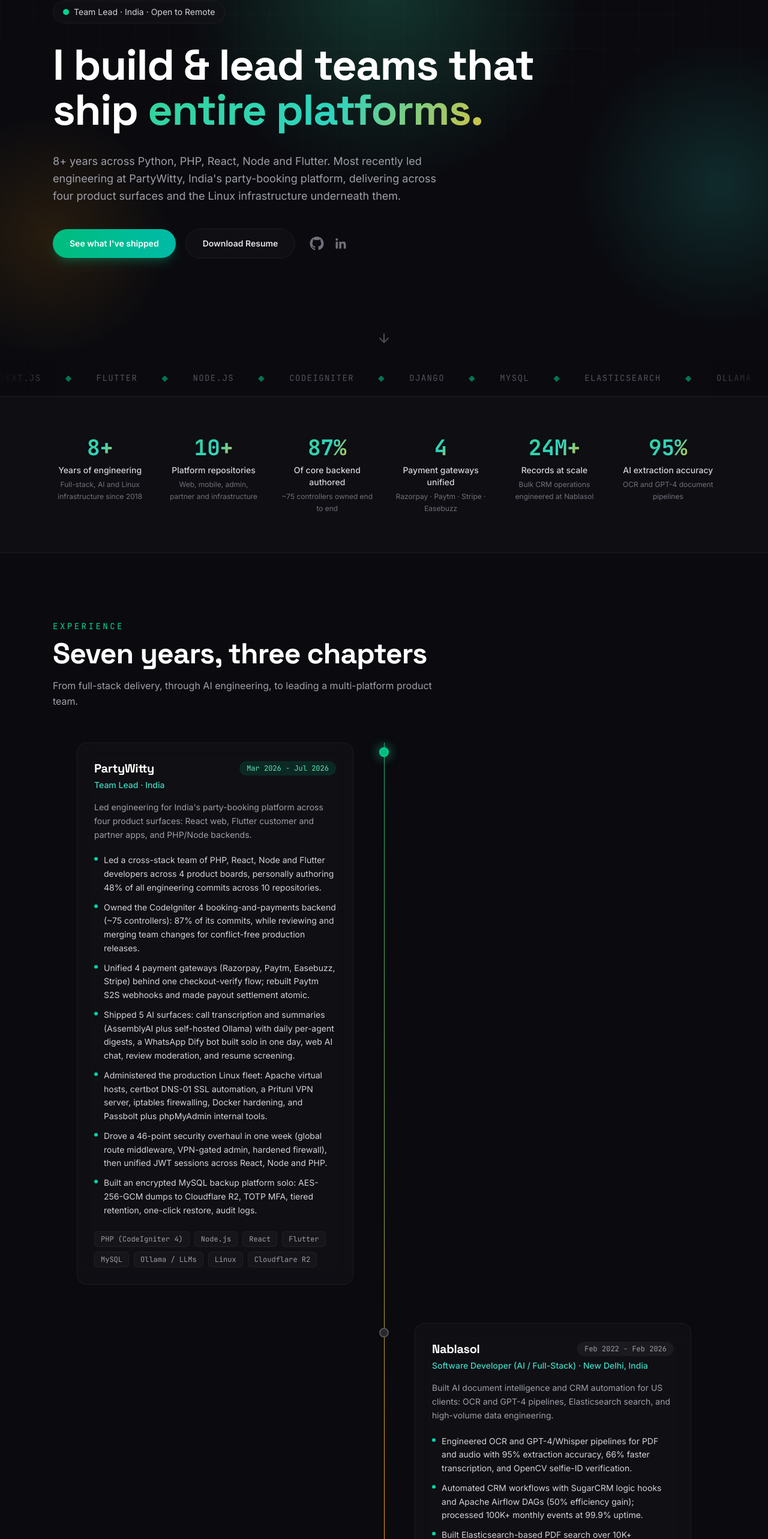
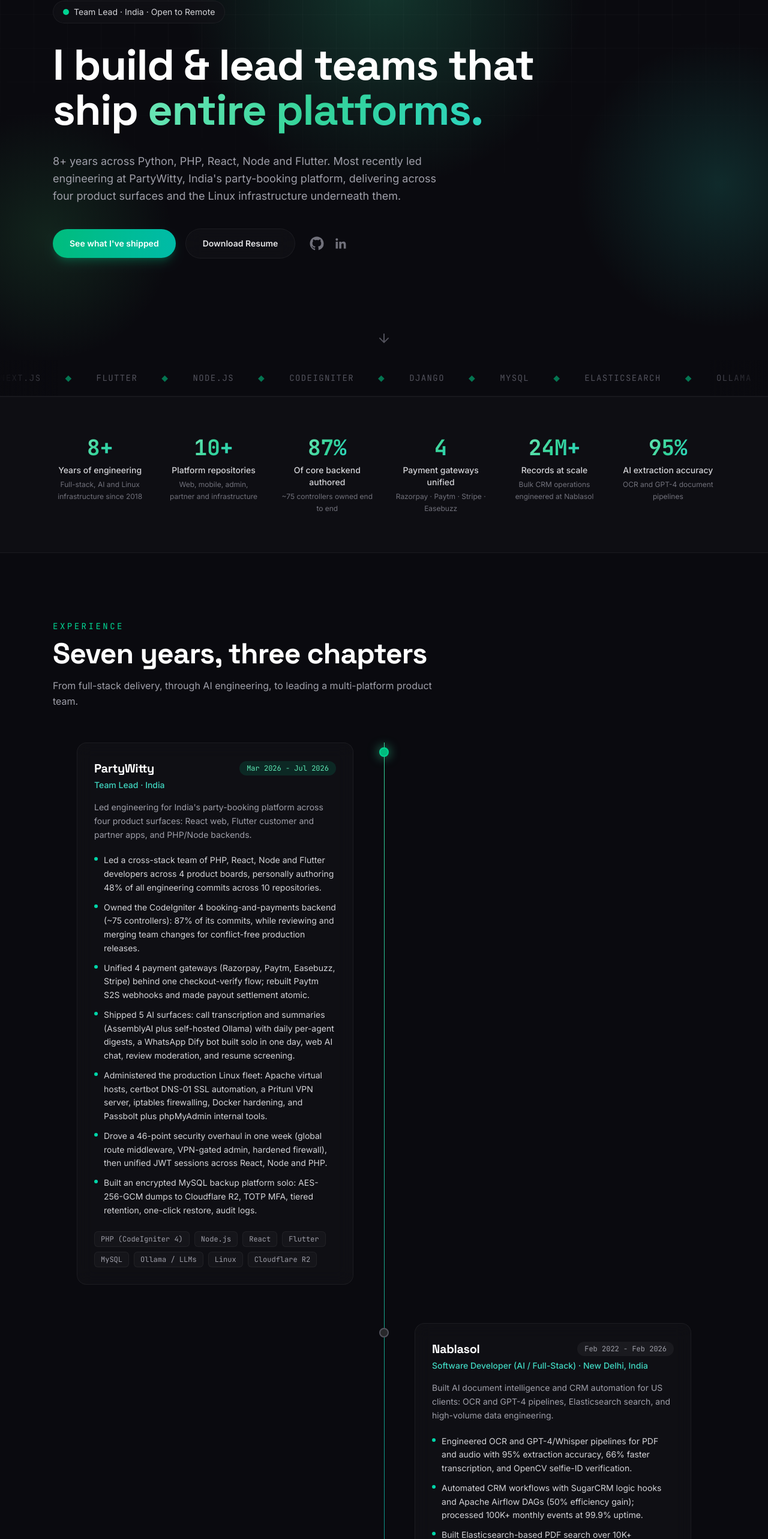
Before and after one commit to bharatcj/bharat-cj-portfolio, a Next.js app: page / in a window 1280 px wide. Shown: the part 200-2766 px from the top of the page at 60% size. Built offline with nearby package versions, Linux system fonts and the light colour scheme.

Commit message:
Pure green palette, remove gold tones, redesigned resume PDF

```diff
--- a/app/globals.css
+++ b/app/globals.css
@@ -13,7 +13,7 @@
   --foreground: #e4e4e7;
   --accent-emerald: #34d399;
   --accent-teal: #2dd4bf;
-  --accent-amber: #f59e0b;
+  --accent-green: #4ade80;
 }
 
 html {
@@ -51,7 +51,7 @@ body {
 
 /* ---------- text ---------- */
 .gradient-text {
-  background: linear-gradient(120deg, #34d399 0%, #2dd4bf 55%, #fbbf24 110%);
+  background: linear-gradient(120deg, #6ee7b7 0%, #34d399 50%, #2dd4bf 100%);
   -webkit-background-clip: text;
   background-clip: text;
   color: transparent;
@@ -82,8 +82,8 @@ body {
 .glow-teal {
   background: radial-gradient(closest-side, rgba(45, 212, 191, 0.16), transparent);
 }
-.glow-amber {
-  background: radial-gradient(closest-side, rgba(245, 158, 11, 0.12), transparent);
+.glow-green {
+  background: radial-gradient(closest-side, rgba(74, 222, 128, 0.12), transparent);
 }
 
 /* ---------- marquee ---------- */
@@ -102,7 +102,7 @@ body {
 
 /* ---------- timeline ---------- */
 .timeline-line {
-  background: linear-gradient(to bottom, #10b981, #f59e0b 60%, transparent);
+  background: linear-gradient(to bottom, #34d399, #0d9488 60%, transparent);
 }
 
 /* ---------- scrollbar ---------- */
--- a/app/opengraph-image.tsx
+++ b/app/opengraph-image.tsx
@@ -61,11 +61,11 @@ export default function OgImage() {
             color: "#a1a1aa",
           }}
         >
-          <span style={{ color: "#fbbf24" }}>8+ years of engineering</span>
+          <span style={{ color: "#6ee7b7" }}>8+ years of engineering</span>
           <span>·</span>
           <span style={{ color: "#34d399" }}>87% of core backend</span>
           <span>·</span>
-          <span style={{ color: "#fbbf24" }}>5 AI surfaces</span>
+          <span style={{ color: "#2dd4bf" }}>5 AI surfaces</span>
         </div>
       </div>
     ),
--- a/components/Hero.tsx
+++ b/components/Hero.tsx
@@ -13,7 +13,7 @@ export default function Hero() {
       <div className="bg-grid absolute inset-0" />
       <div className="glow-emerald absolute -top-40 left-1/2 h-[42rem] w-[42rem] -translate-x-1/2 rounded-full" />
       <div className="glow-teal absolute top-1/3 -right-40 h-[30rem] w-[30rem] rounded-full" />
-      <div className="glow-amber absolute bottom-0 -left-32 h-[26rem] w-[26rem] rounded-full" />
+      <div className="glow-green absolute bottom-0 -left-32 h-[26rem] w-[26rem] rounded-full" />
 
       <div className="relative mx-auto w-full max-w-6xl px-6 pt-28 pb-20">
         <motion.div
--- a/components/ProjectsGrid.tsx
+++ b/components/ProjectsGrid.tsx
@@ -5,13 +5,13 @@ import { Stagger, StaggerItem } from "./motion";
 const accentGlow: Record<Project["accent"], string> = {
   emerald: "from-emerald-500/20 to-transparent",
   teal: "from-teal-500/20 to-transparent",
-  amber: "from-amber-500/20 to-transparent",
+  green: "from-green-400/20 to-transparent",
 };
 
 const accentText: Record<Project["accent"], string> = {
   emerald: "text-emerald-300",
   teal: "text-teal-300",
-  amber: "text-amber-300",
+  green: "text-green-300",
 };
 
 export default function ProjectsGrid() {
--- a/data/projects.ts
+++ b/data/projects.ts
@@ -3,7 +3,7 @@ export type Project = {
   tagline: string;
   description: string;
   tech: string[];
-  accent: "emerald" | "teal" | "amber";
+  accent: "emerald" | "teal" | "green";
   link?: string;
 };
 
@@ -22,7 +22,7 @@ export const projects: Project[] = [
     description:
       "Single payment flow spanning Razorpay, Paytm, Stripe and Easebuzz with wallet co-funding, coupon engine, reward issuance and S2S webhook firewalling, engineered so gateway callbacks bypass the strict API firewall without weakening it.",
     tech: ["Razorpay", "Paytm", "Stripe", "Easebuzz", "MySQL"],
-    accent: "amber",
+    accent: "green",
   },
   {
     name: "Encrypted DB Backup System",
@@ -54,6 +54,6 @@ export const projects: Project[] = [
     description:
       "Re-architected the platform's perimeter: VPN-only admin domain, public/partner gateway segmentation, automated SSL via Cloudflare DNS-01, Apache hardening, centralized API firewall with app-secret validation, all while keeping payments and 16 cron automations running.",
     tech: ["Linux", "Apache", "Cloudflare", "Pritunl VPN", "Certbot"],
-    accent: "amber",
+    accent: "green",
   },
 ];
```
Also changed, not shown: 1 other file (tests, documents, lock files or other folders).
